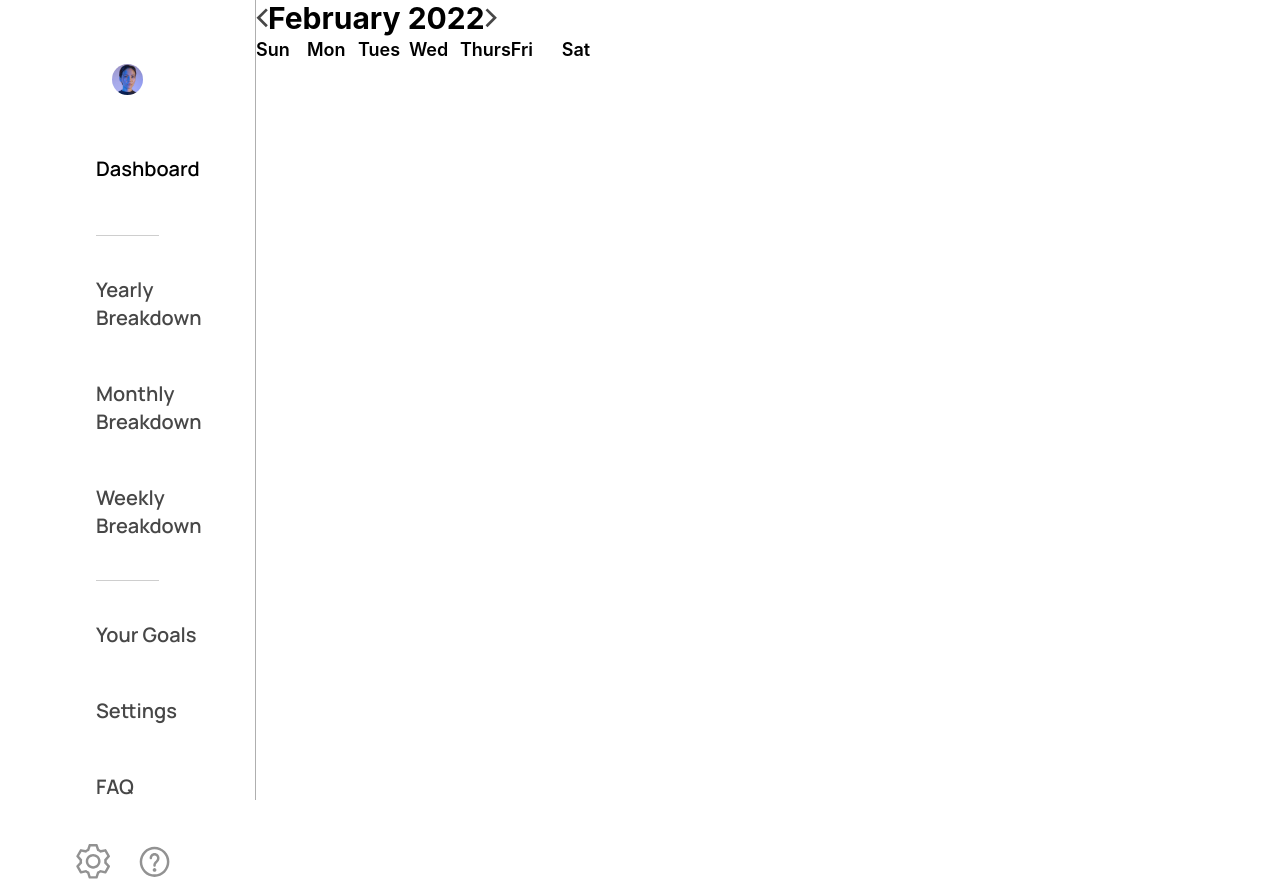
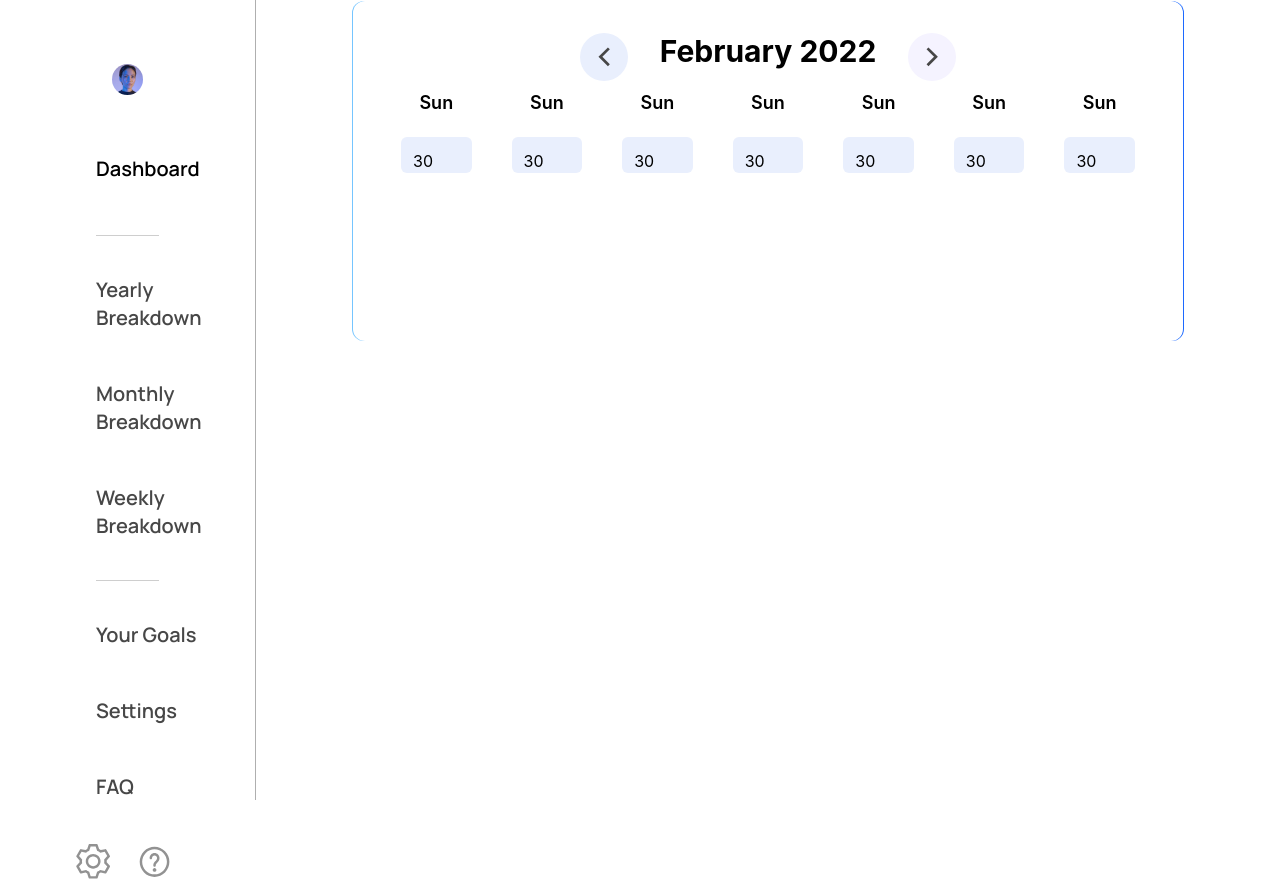
Before and after one commit to anyuan-chen/perdiem, a Next.js app: page / in a window 1280 px wide. Built offline with nearby package versions, Linux system fonts and the light colour scheme.

Commit message:
merge conflict between calendar and card

```diff
--- a/components/dashboard/calendar.js
+++ b/components/dashboard/calendar.js
@@ -1,28 +1,59 @@
 /* eslint-disable @next/next/no-img-element */
 import React from "react";
 import { motion } from "framer-motion";
+import CalendarDay from "./calendarDay";
 export default function Calendar() {
+  return (
+    <div className="rounded-xl mx-24" style={{ background: "linear-gradient(to right, #75C5FF, #1C69FF" }}>
+      <div className="flex flex-col align-center bg-white m-px rounded-xl px-12" >
+
+        <div className="flex pt-8 justify-center">
+          <motion.button
+            className="rounded-full w-12 h-12 flex items-center justify-center"
+            style={{ backgroundColor: "#E9EFFD" }}
+          >
+            <img src="/icons/leftArrow.svg" alt="left arrow"></img>
+          </motion.button>
+          <h1 className="text-3xl font-bold px-8">February 2022</h1>
+          <motion.button
+            className="rounded-full w-12 h-12 flex items-center justify-center"
+            style={{ backgroundColor: "#F5F3FF" }}
+          >
+            <img src="/icons/rightArrow.svg" alt="right arrow"></img>
+          </motion.button>
+        </div>
 
 
-  return (
-    <div className="flex flex-col">
-      <div className="flex">
-        <motion.button>
-          <img src="/icons/leftArrow.svg"></img>
-        </motion.button>
-        <h1 className="text-3xl font-bold">February 2022</h1>
-        <motion.button>
-          <img src="/icons/rightArrow.svg"></img>
-        </motion.button>
-      </div>
-      <div className="grid grid-rows-5 grid-cols-7">
-        <h2 className="text-lg font-semibold">Sun</h2>
-        <h2 className="text-lg font-semibold">Mon</h2>
-        <h2 className="text-lg font-semibold">Tues</h2>
-        <h2 className="text-lg font-semibold">Wed</h2>
-        <h2 className="text-lg font-semibold">Thurs</h2>
-        <h2 className="text-lg font-semibold">Fri</h2>
-        <h2 className="text-lg font-semibold">Sat</h2>
+        <div className="grid grid-rows-5 grid-cols-7 gap-x-10 gap-y-5">
+          <div className="flex flex-col-reverse">
+            <h2 className="text-lg font-semibold text-center">Sun</h2>
+          </div>
+          <div className="flex flex-col-reverse">
+            <h2 className="text-lg font-semibold text-center">Sun</h2>
+          </div>
+          <div className="flex flex-col-reverse">
+            <h2 className="text-lg font-semibold text-center">Sun</h2>
+          </div>
+          <div className="flex flex-col-reverse">
+            <h2 className="text-lg font-semibold text-center">Sun</h2>
+          </div>
+          <div className="flex flex-col-reverse">
+            <h2 className="text-lg font-semibold text-center">Sun</h2>
+          </div>
+          <div className="flex flex-col-reverse">
+            <h2 className="text-lg font-semibold text-center">Sun</h2>
+          </div>
+          <div className="flex flex-col-reverse">
+            <h2 className="text-lg font-semibold text-center">Sun</h2>
+          </div>
+          <CalendarDay backgroundColor="#E9EFFD" date="30"></CalendarDay>
+          <CalendarDay backgroundColor="#E9EFFD" date="30"></CalendarDay>
+          <CalendarDay backgroundColor="#E9EFFD" date="30"></CalendarDay>
+          <CalendarDay backgroundColor="#E9EFFD" date="30"></CalendarDay>
+          <CalendarDay backgroundColor="#E9EFFD" date="30"></CalendarDay>
+          <CalendarDay backgroundColor="#E9EFFD" date="30"></CalendarDay>
+          <CalendarDay backgroundColor="#E9EFFD" date="30"></CalendarDay>
+        </div>
       </div>
     </div>
   );
--- /dev/null
+++ b/components/dashboard/calendarDay.js
@@ -0,0 +1,19 @@
+import React from "react";
+import { motion } from "framer-motion";
+
+export default function CalendarDay(props) {
+  return (
+    <motion.div
+      className="rounded-md"
+      whileHover={{
+        border: "1.5px solid #3B5EFF",
+      }}
+      style={{
+        backgroundColor: props.backgroundColor,
+        border: "border #AFAFAF 1px",
+      }}
+    >
+      <p className="pt-3 pl-3">{props.date}</p>
+    </motion.div>
+  );
+}
--- a/pages/index.js
+++ b/pages/index.js
@@ -7,7 +7,10 @@ export default function Home() {
   return (
     <div className="flex ">
       <Navbar></Navbar>
-      <Calendar></Calendar>
+      <div className="w-80vw h-screen">
+
+        <Calendar></Calendar>
+      </div>
     </div>
   );
 }
--- a/tailwind.config.js
+++ b/tailwind.config.js
@@ -16,7 +16,8 @@ module.exports = {
         navbarActiveText: "rgb(46, 119, 205)",
         textGray: "#474747",
         borderGray: "#AFAFAF",
-        dividerGray: "#CECECE"
+        dividerGray: "#CECECE",
+        borderBlue: "#3B5EFF"
       },
       width: {
         "10vw": "10vw",
```
